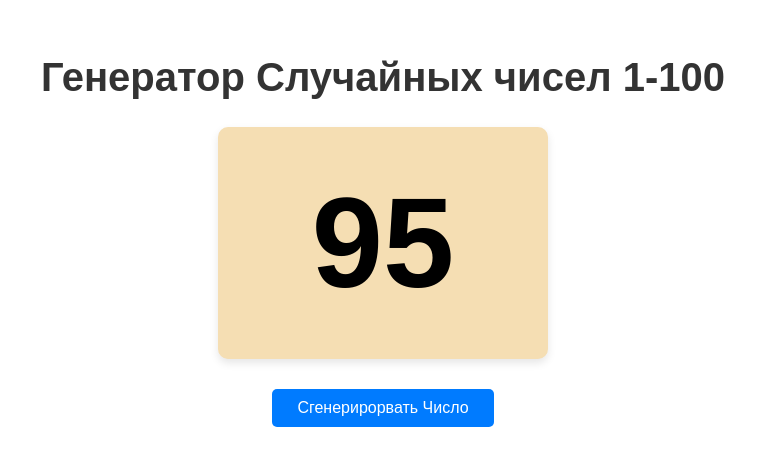
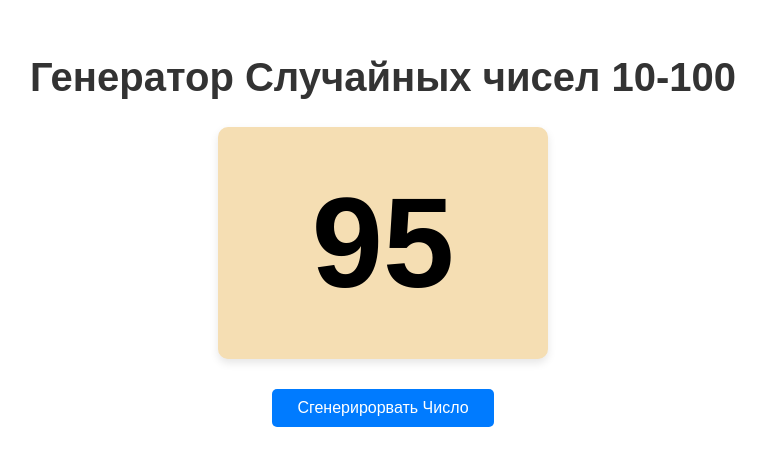
Before and after one commit to Roman123-game/my-react-app, a React (Vite) app: page / in a window 1280 px wide. Shown: the part 212-678 px from the top of the page, without its empty margins (257-1023 px from the left). Built offline with nearby package versions, Linux system fonts and the light colour scheme.

Commit message:
update Random.jsx

```diff
--- a/src/components/Random/Random.jsx
+++ b/src/components/Random/Random.jsx
@@ -6,9 +6,9 @@ const RandomNumberGenerator = () => {
   const [isAnimating, setIsAnimating] = useState(false);
   const intervalRef = useRef(null);
 
-  function generateRandomNumber() {
-    return Math.floor(Math.random() * 100) + 1;
-  }
+function generateRandomNumber() {
+  return Math.floor(Math.random() * 91) + 10; // Range: 10-100
+}
 
   const handleClick = () => {
     if (isAnimating) return; // Prevent multiple clicks during animation
@@ -35,7 +35,7 @@ const RandomNumberGenerator = () => {
 
   return (
     <div className="rng-container">
-      <h2 className="rng-title">Генератор Случайных чисел 1-100</h2>
+      <h2 className="rng-title">Генератор Случайных чисел 10-100</h2>
       <div className={`rng-number ${isAnimating ? 'running' : ''}`}>{number}</div>
       <button className="rng-button" onClick={handleClick} disabled={isAnimating}>
         {isAnimating ? 'Генерирует...' : 'Сгенерирорвать Число'}
```
